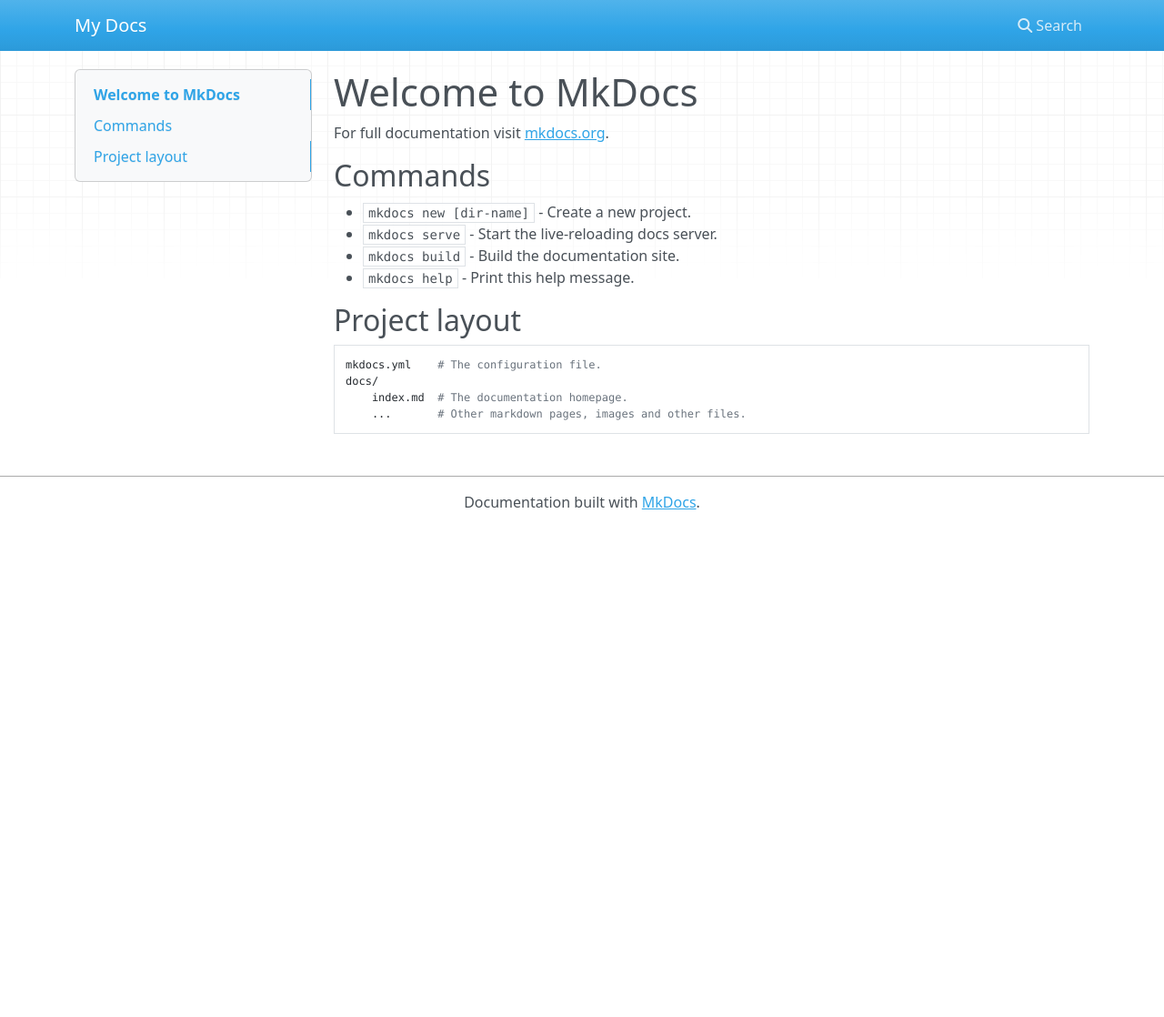
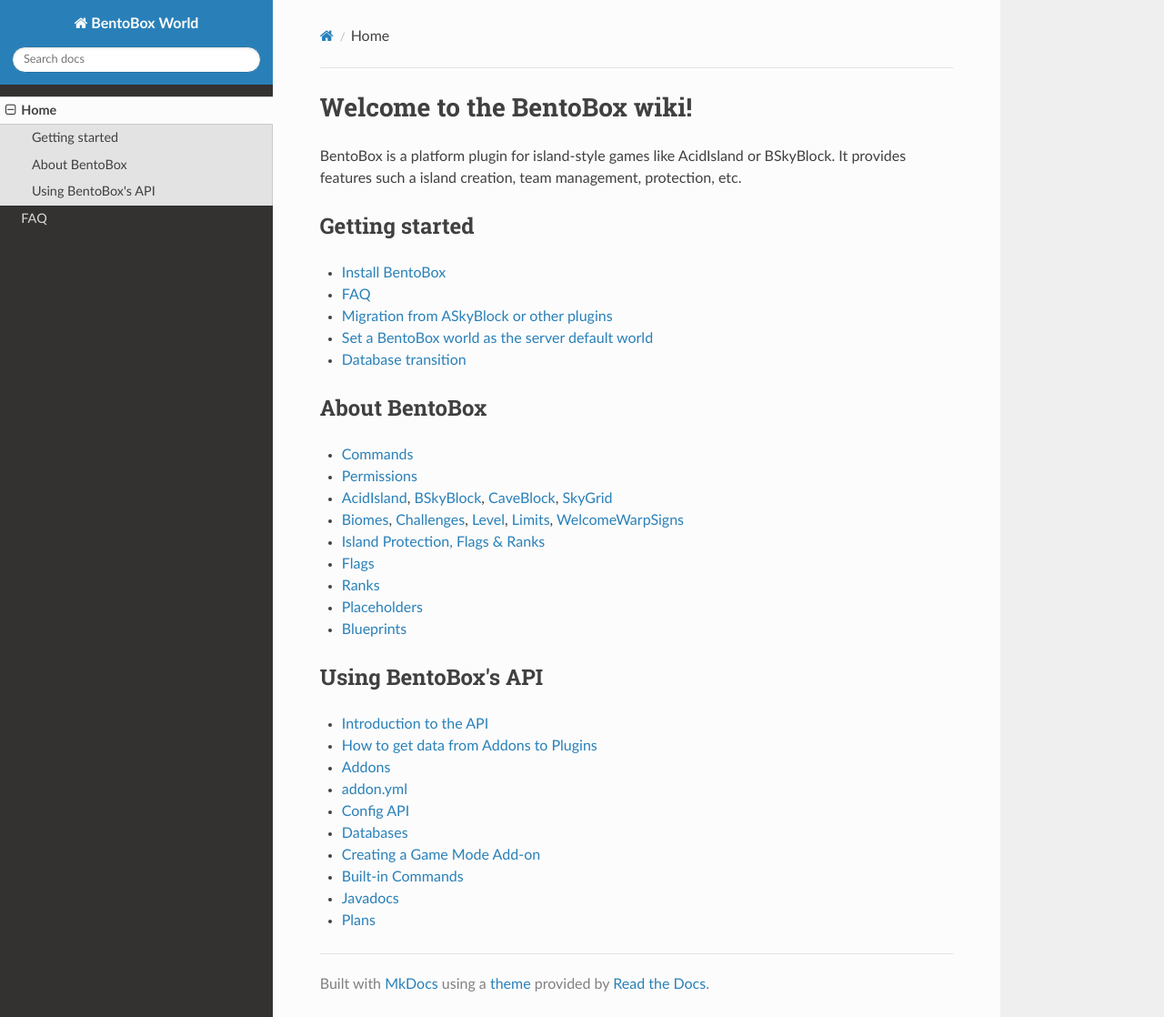
Before and after one commit to BentoBoxWorld/docs, an MkDocs documentation site: the page built from docs/index.md, in a window 1280 px wide and 1118 px high. Shown: the whole window at 91% size. Built offline with MkDocs 1.6.1, drawn with Linux system fonts in a browser that asks for light colours; nearby versions of some CDN libraries.

Commit message:
BentoBox Wiki

```diff
--- a/docs/index.md
+++ b/docs/index.md
@@ -1,17 +1,34 @@
-# Welcome to MkDocs
+# Welcome to the BentoBox wiki!
 
-For full documentation visit [mkdocs.org](https://mkdocs.org).
+BentoBox is a platform plugin for island-style games like AcidIsland or BSkyBlock. It provides features such a island creation, team management, protection, etc.
 
-## Commands
 
-* `mkdocs new [dir-name]` - Create a new project.
-* `mkdocs serve` - Start the live-reloading docs server.
-* `mkdocs build` - Build the documentation site.
-* `mkdocs help` - Print this help message.
+## Getting started
+- [Install BentoBox](BentoBox/wiki/Install-Bentobox)
+- [FAQ](BentoBox/wiki/FAQ)
+- [Migration from ASkyBlock or other plugins](BentoBox/wiki/Migration-from-ASkyBlock-or-other-plugins)
+- [Set a BentoBox world as the server default world](BentoBox/wiki/Set-a-BentoBox-world-as-the-server-default-world)
+- [Database transition](BentoBox/wiki/Database-transition)
 
-## Project layout
+## About BentoBox
+- [Commands](BentoBox/wiki/Commands)
+- [Permissions](BentoBox/wiki/Permissions)
+  - [AcidIsland](AcidIsland/wiki/Permissions), [BSkyBlock](BSkyBlock/wiki/Permissions),  [CaveBlock](CaveBlock/wiki/Permissions), [SkyGrid](SkyGrid/wiki/Permissions)
+  - [Biomes](Biomes/wiki/Permissions), [Challenges](Challenges/wiki/Permissions), [Level](Level/wiki/Permissions), [Limits](addon-limits/wiki/Permissions), [WelcomeWarpSigns](addon-welcomewarpsigns/wiki/Permissions)
+- [Island Protection, Flags & Ranks](BentoBox/wiki/Island-Protection,-Flags-&-Ranks)
+  - [Flags](BentoBox/wiki/Flags)
+  - [Ranks](BentoBox/wiki/Island-Protection,-Flags-&-Ranks#ranks)
+- [Placeholders](BentoBox/wiki/Placeholders)
+- [Blueprints](BentoBox/wiki/Blueprints)
 
-    mkdocs.yml    # The configuration file.
-    docs/
-        index.md  # The documentation homepage.
-        ...       # Other markdown pages, images and other files.
+## Using BentoBox's API
+- [Introduction to the API](BentoBox/wiki/Developer-Documentation)
+- [How to get data from Addons to Plugins](BentoBox/wiki/Request-Handler-API---How-plugins-can-get-data-from-addons)
+- [Addons](BentoBox/wiki/Getting-started-with-Addons)
+  - [addon.yml](BentoBox/wiki/How-to-fill-in-the-addon.yml-file)
+  - [Config API](BentoBox/wiki/Config-API)
+  - [Databases](BentoBox/wiki/Database)
+- [Creating a Game Mode Add-on](BentoBox/wiki/Creating-a-Game-Mode)
+- [Built-in Commands](BentoBox/wiki/Built-in-Commands)
+- [Javadocs](https://bentoboxworld.github.io/BentoBox)
+- [Plans](BentoBox/wiki/Planning-wiki)
--- a/mkdocs.yml
+++ b/mkdocs.yml
@@ -1 +1,5 @@
-site_name: My Docs
+site_name: BentoBox World
+nav:
+    - Home: index.md
+    - FAQ: BentoBox/wiki/FAQ.md
+theme: readthedocs
```
